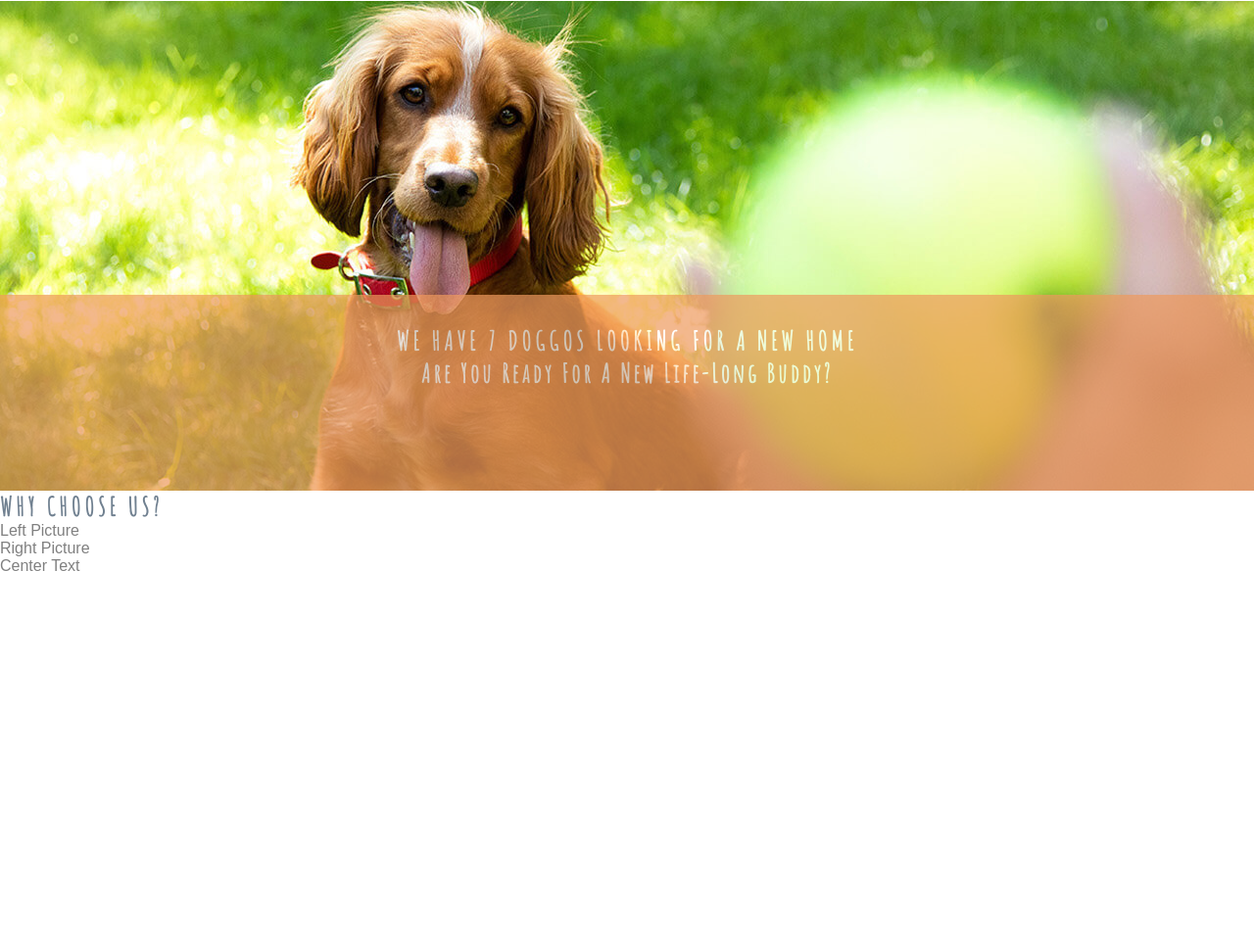
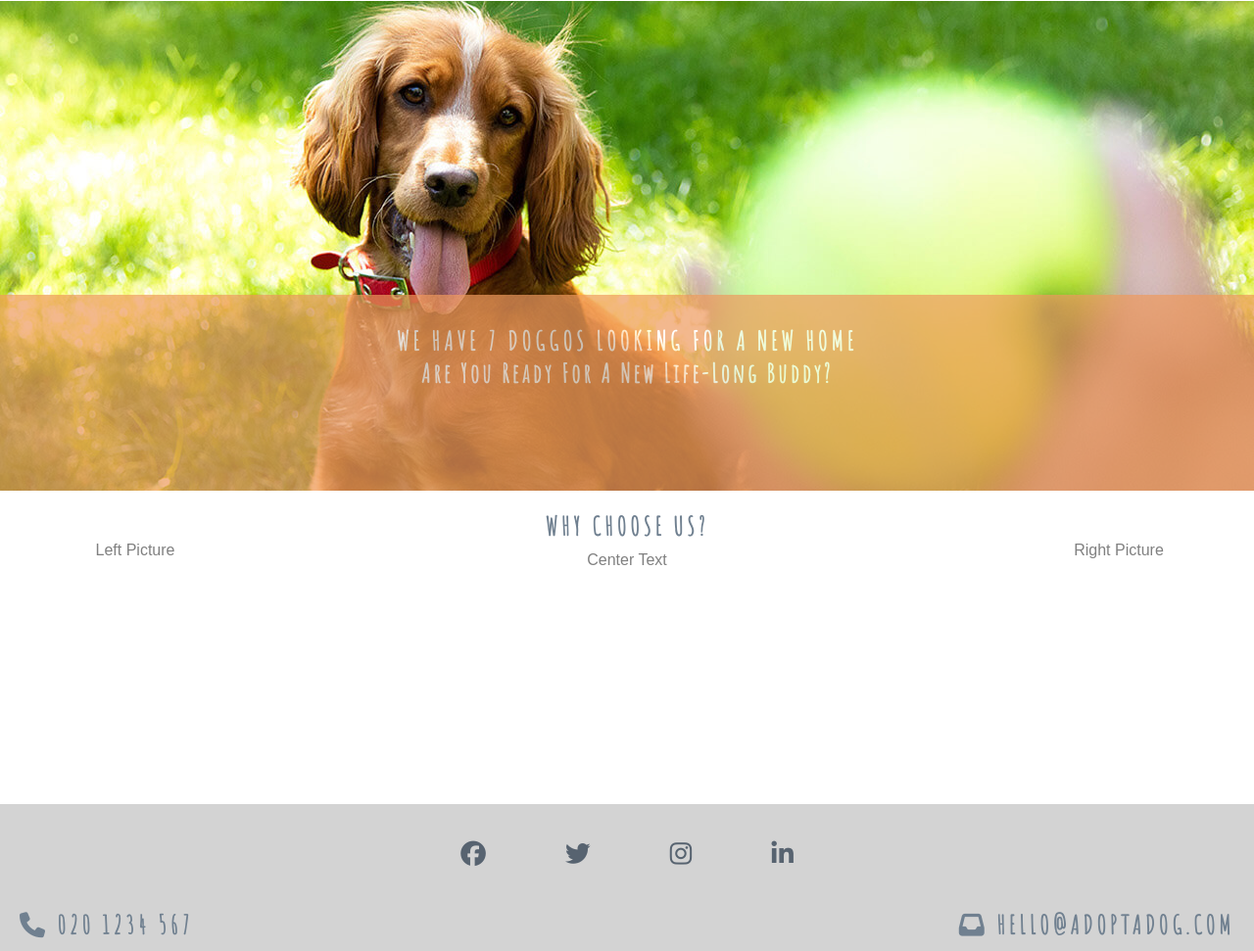
Before and after one commit to SadekRahman/Project-Portfolio-1, a plain HTML site: page index.html in a window 1280 px wide. Shown: the part 146-1117 px from the top of the page at 98% size. Before the commit the page ends 800 px from the top, so only its background shows below. Drawn offline with Linux system fonts and the light colour scheme.

Commit message:
added style to footer

```diff
--- a/assets/css/style.css
+++ b/assets/css/style.css
@@ -106,3 +106,59 @@ button {
     top: 60%;
     position: absolute;
 }
+
+/* convincing the reader */
+
+#win-the-heart {
+    height: 300px;
+    width: 100%;
+    text-align: center;
+    padding-top: 20px;
+}
+#left-choose {
+    height: 300px;
+    width: 20%;
+    padding-left: 10px;
+    float: left;
+}
+#right-choose {
+    height: 300px;
+    width: 20%;
+    padding-right: 10px;
+    float: right;
+}
+#center-choose {
+    height: 100px;
+    width: 80%;
+    padding: 10px;
+}
+/* footer */
+footer {
+    background-color: lightgray;
+    height: 150px;
+    margin-bottom: 0px;
+
+}
+.icons{
+    text-align: center;
+}
+.icons > li{
+    display: inline;
+}
+
+.icons i {
+    font-size: 160%;
+    margin: 1%;
+    padding: 2%;
+    color: rgb(87, 99, 112);
+}
+.phone {
+    float: left;
+    margin-left: 20px;
+    padding-top: 5px;
+}
+.email {
+    float: right;
+    margin-right: 20px;
+    padding-top: 5px;
+}
--- a/index.html
+++ b/index.html
@@ -48,14 +48,38 @@
         <div id="right-choose">Right Picture</div>
         <div id="center-choose">Center Text</div>
     </section>
-    <!--
-    <section>
+    <!-- <section>
         Pictures of dogs playing with pinterest effect
     </section>
-</body>
+    -->
 <footer>
-    social media & company name and contact - footer
-</footer> -->
+    <ul class="icons">
+        <li>
+            <a href="https://facebook.com" target="_blank" rel="noopener"
+            aria-label="Follow our Facebbok page! (opens in new tab)"><i class="fab fa-facebook"></i></a>
+        </li>
+        <li>
+            <a href="https://twitter.com" target="_blank" rel="noopener"
+            aria-label="Follow our Twitter page! (opens in new tab)"><i class="fab fa-twitter"></i></a>
+        </li>
+        <li>
+            <a href="https://instagram.com" target="_blank" rel="noopener"
+            aria-label="Follow our Instagram page! (opens in new tab)"><i class="fab fa-instagram"></i></a>
+        </li>
+        <li>
+            <a href="https://linkedin.com" target="_blank" rel="noopener"
+            aria-label="Follow our LinkedIN page! (opens in new tab)"><i class="fab fa-linkedin-in"></i></a>
+        </li>
+    </ul>
+    <div class="phone">
+        <h2> <i class="fas fa-phone"></i> 020 1234 567</h2>
+    </div>
+    <div class="email">
+        <h2> <i class="fas fa-inbox"></i> hello@adoptadog.com</h2>
+    </div>
+</footer>
+
 <!-- font awesome script-->
 <script src="https://kit.fontawesome.com/29d5200939.js" crossorigin="anonymous"></script>
+</body>
 </html>
```
